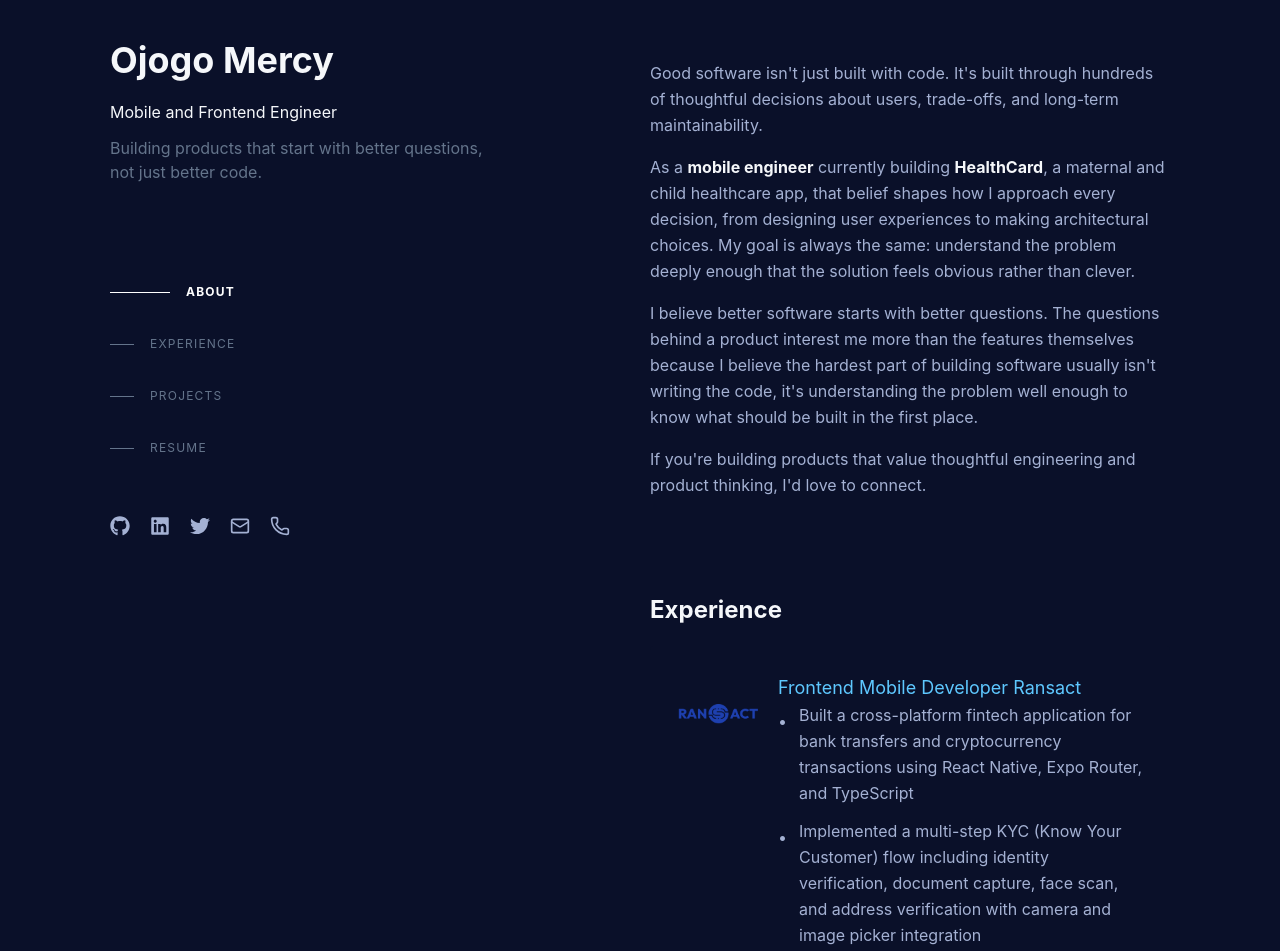
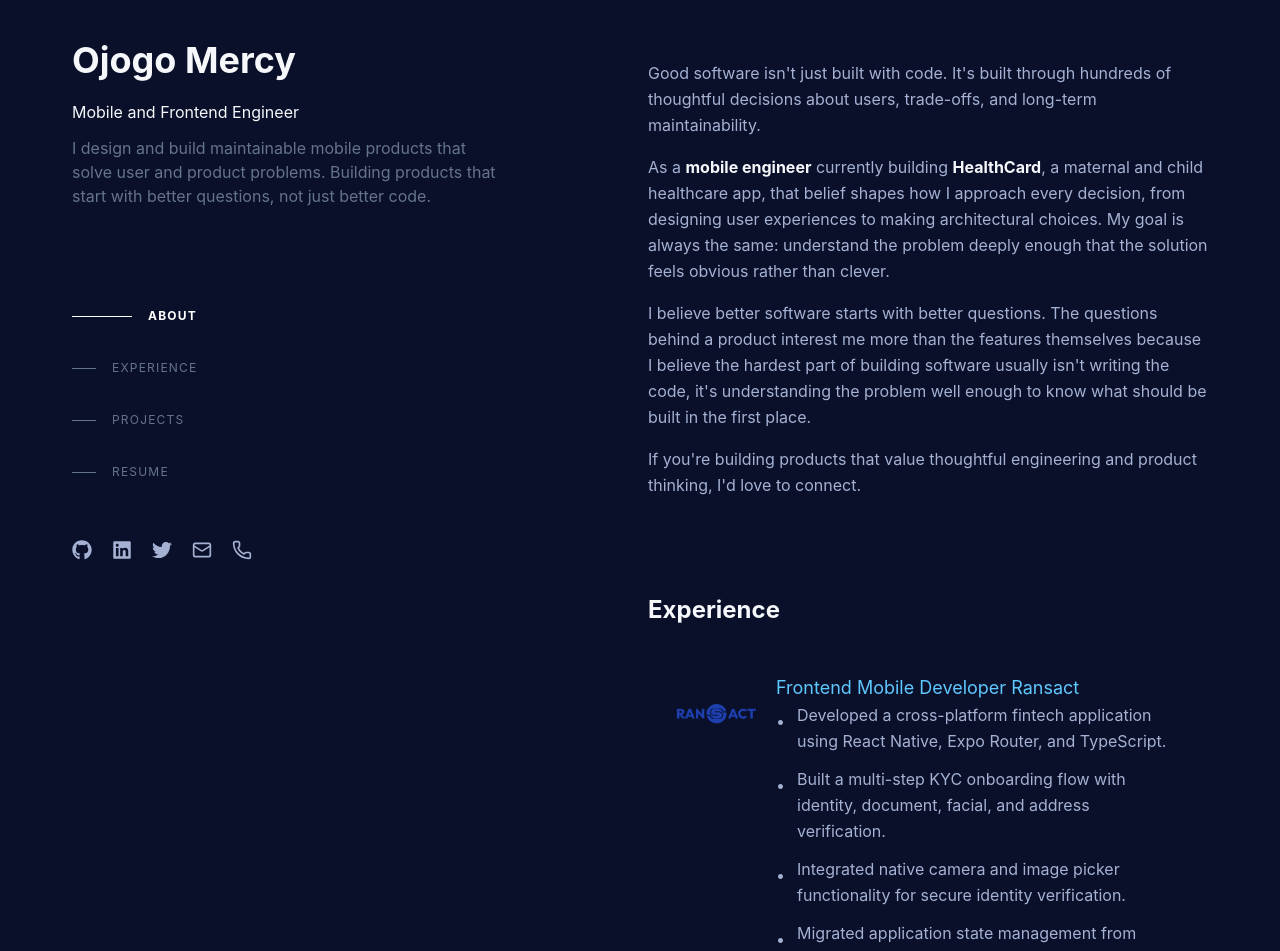
Before and after one commit to OjogoMercy/Portfolio, a React (Vite) app: page / in a window 1280 px wide. Shown: the part 20-971 px from the top of the page. Built offline with nearby package versions, Linux system fonts and the light colour scheme.

Commit message:
feat: enhance mouse tracking effect in App component; update experience highlights in Database

```diff
--- a/src/App.tsx
+++ b/src/App.tsx
@@ -5,9 +5,28 @@ import { experience, Projects } from "./components/Database";
 import ExperienceCard from "./components/ExperienceCard";
 import ProjectCard from "./components/ProjectCard";
 import SideNav from "./components/SideNav";
+import { useEffect } from "react";
 function App() {
+  useEffect(() => {
+    const handleMouseMove = (e: MouseEvent) => {
+      document.documentElement.style.setProperty("--mouse-x", `${e.clientX}px`);
+      document.documentElement.style.setProperty("--mouse-y", `${e.clientY}px`);
+    };
+
+    window.addEventListener("mousemove", handleMouseMove);
+    return () => window.removeEventListener("mousemove", handleMouseMove);
+  }, []);
+
   return (
-    <div className="flex  flex-col md:flex-row min-h-screen bg-page-bg md:pl-10 pr-10 ">
+    <div className="flex flex-col md:flex-row min-h-screen bg-page-bg">
+      <div
+        className="pointer-events-none fixed inset-0 z-30 transition duration-300"
+        style={{
+          background:
+            "radial-gradient(600px at var(--mouse-x) var(--mouse-y), rgba(29, 78, 216, 0.10), transparent 80%)",
+            mixBlendMode:'screen'
+        }}
+      />
       <aside className="w-full md:w-2/5 md:h-screen md:sticky md:top-0 p-5 sm:p-10 mx-auto">
         <h1 className="text-4xl sm:text-3xl md:text-4xl text-text-primary font-bold mt-5 mb-5">
           Ojogo Mercy
@@ -16,8 +35,9 @@ function App() {
           Mobile and Frontend Engineer
         </h2>
         <h2 className="text-text-muted text-sm sm:text-base">
-          Building products that start with better questions, not just better
-          code.
+          I design and build maintainable mobile products that solve user and
+          product problems. Building products that start with better questions,
+          not just better code.
         </h2>
         <div className="mt-20 mb-15">
           <SideNav />
@@ -53,7 +73,7 @@ function App() {
           </a>
         </div>
       </aside>
-      <main className="w-full md:w-2/4 py-6 px-5 md:p-10 mx-auto text-text-secondary text-sm sm:text-base leading-relaxed">
+      <main className="w-full md:w-2/4 py-0 pl-5 pr-5 md:p-10 mx-auto text-text-secondary text-sm sm:text-base leading-relaxed">
         <section id="about" className="mt-10 sm:mb-24">
           <h3 className=" text-text-secondary mb-4">
             Good software isn't just built with code. It's built through
@@ -87,7 +107,7 @@ function App() {
           </h3>
         </section>
 
-        <section id="experience" className="mt-15 sm:mt-20 overflow-x-hidden">
+        <section id="experience" className="mt-15 sm:mt-20 overflow-x-hidden ">
           <h2 className="text-text-primary font-bold text-2xl">Experience</h2>
           {experience.map((item) => (
             <ExperienceCard item={item} key={item.id} />
--- a/src/components/Database.tsx
+++ b/src/components/Database.tsx
@@ -23,11 +23,11 @@ export const experience: ExperienceItem[] = [
     role: "Frontend Mobile Developer",
     logo: "/src/assets/ransact.png",
     highlights: [
-      "Built a cross-platform fintech application for bank transfers and cryptocurrency transactions using React Native, Expo Router, and TypeScript",
-      "Implemented a multi-step KYC (Know Your Customer) flow including identity verification, document capture, face scan, and address verification with camera and image picker integration",
-      "Engineered a QR code scanner with and wallet address validation for seamless crypto transactions",
-      "Migrated global state management from Zustand to Redux Toolkit, improving scalability and maintainability across the application",
-      "Developed reusable hooks and UI components including a custom loading state system wired to real component lifecycle events",
+      "Developed a cross-platform fintech application using React Native, Expo Router, and TypeScript.",
+      "Built a multi-step KYC onboarding flow with identity, document, facial, and address verification.",
+      "Integrated native camera and image picker functionality for secure identity verification.",
+      "Migrated application state management from Zustand to Redux Toolkit.",
+      "Integrated REST APIs for authentication, KYC, and wallet management",
     ],
     tags: [
       "React Native",
```
